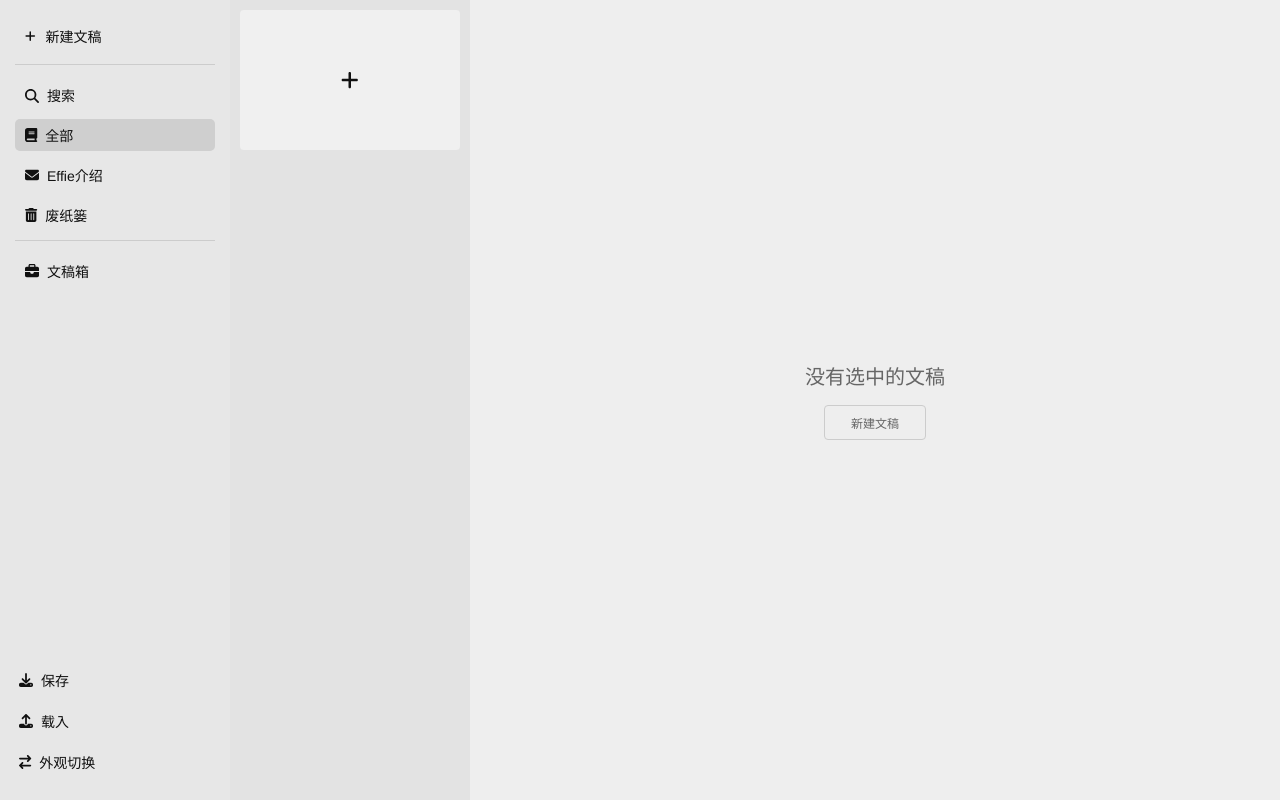
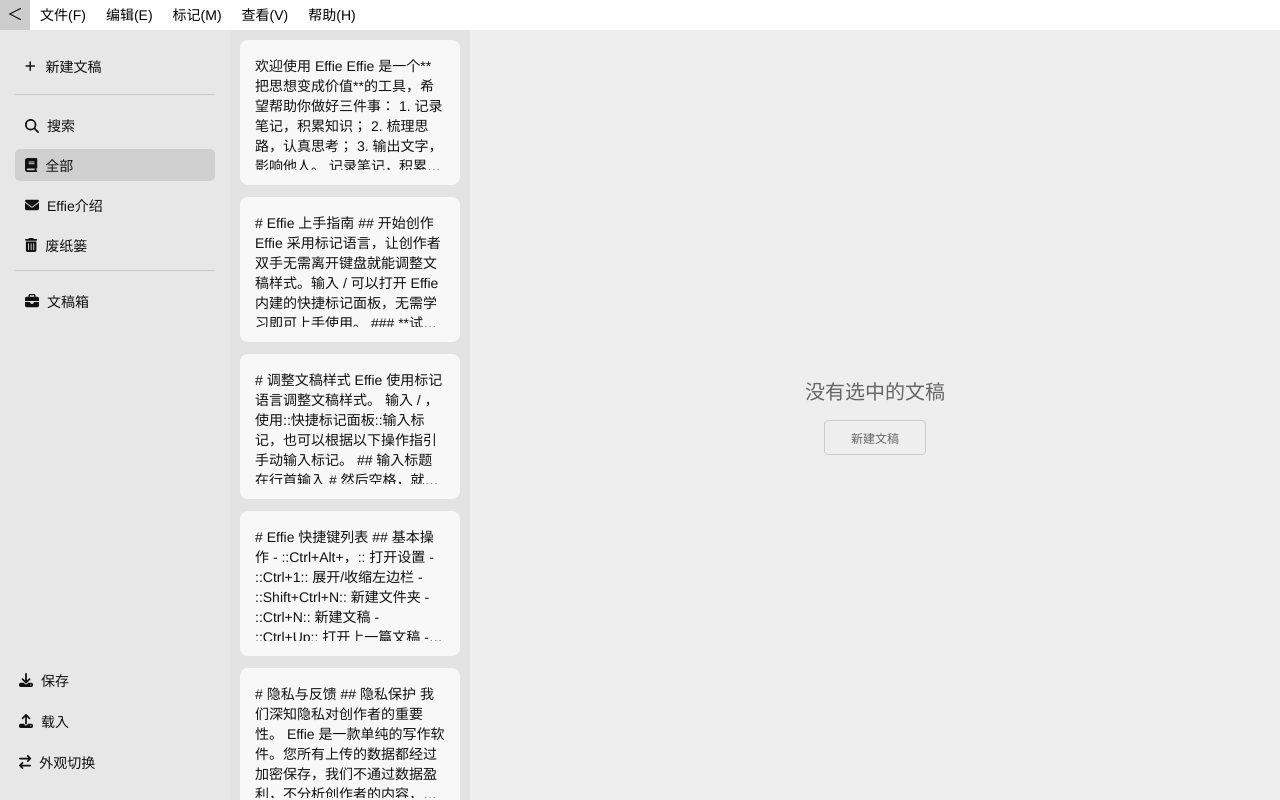
Before and after one commit to RoronuaHong/EffieWebVer, a React app in the folder effiewebver/: page /all-notes in a window 1280 px wide. Built offline with nearby package versions, Linux system fonts and the light colour scheme.

Commit message:
fix all-notes part

```diff
--- a/effiewebver/src/EffieWebVer.scss
+++ b/effiewebver/src/EffieWebVer.scss
@@ -5,9 +5,11 @@
 
 .EffieWebVer {
   display: flex;
+  height: 100vh;
+  padding-top: 30px;
   align-items: center;
   justify-items: center;
-  height: 100vh;
+  box-sizing: border-box;
 }
 
 .empty-state {
@@ -36,11 +38,11 @@
 }
 
 body {
+  font-family: Helvetica,Arial,sans-serif;
   background-color: #FFFFFF;
-  color: #666666;
-  font-family: Helvetica,Arial,sans-serif;
   font-size: 12px;
   text-align: left;
+  color: #666666;
 }
 
 select {
@@ -210,7 +212,8 @@
         cursor: pointer;
       }
       &.active {
-        background: #6a6a6a;
+        // background: #6a6a6a;
+        background: #5269e9;
       }
     }
   }
--- a/effiewebver/src/EffieWebVer.tsx
+++ b/effiewebver/src/EffieWebVer.tsx
@@ -47,7 +47,7 @@
           <title>EffieWebVer</title>
           <meta name='description' content='EffieWebVer' />
         </Helmet>
-        {/* <NavList /> */}
+        <NavList />
         <SideNavbar />
         <Routes>
           <Route path='/' element={
--- a/effiewebver/src/components/NavList/index.tsx
+++ b/effiewebver/src/components/NavList/index.tsx
@@ -36,7 +36,9 @@
       </div>
       <div className='nav-list'>
         {list.map(item => (
-          <div className='nav-li'>{item.name}</div>
+          <div className='nav-li' key={item.id}>
+            {item.name}
+          </div>
         ))}
       </div>
     </div>
--- a/effiewebver/src/components/Note/index.scss
+++ b/effiewebver/src/components/Note/index.scss
@@ -49,15 +49,16 @@
   background: #fff;
   textarea {
     width: 100%;
-    height: 99.811vh;
+    height: 96.811vh;
     min-width: 500px;
-    padding: 100px 300px;
-    font-size: 26px;
+    padding: 50px 300px;
+    line-height: 24px;
     border: none;
     outline: none;
     resize: none;
     background: #fff;
     box-sizing: border-box;
+    font-size: 20px;
     // overflow: hidden;
   }
 }
--- a/effiewebver/src/components/Note/index.tsx
+++ b/effiewebver/src/components/Note/index.tsx
@@ -58,9 +58,6 @@
     list = effieInfo.effieList
   }
 
-
-  // console.log(effieInfo.effieList)
-
   return (
     <div className="note">
       {list.length === 0 && <div className="note-content">
--- a/effiewebver/src/components/NoteList/index.scss
+++ b/effiewebver/src/components/NoteList/index.scss
@@ -31,7 +31,8 @@
       cursor: pointer;
     }
     &.active {
-      background: #cfcfcf;
+      // background: #cfcfcf;
+      background: #5269e9;
     }
   }
   .note-card {
@@ -61,7 +62,9 @@
       cursor: pointer;
     }
     &.active {
-      background: #cfcfcf;
+      // background: #cfcfcf;
+      background: #5269e9;
+      color: #fff;
     }
     .note-empty-text {
       display: flex;
--- a/effiewebver/src/components/NoteList/index.tsx
+++ b/effiewebver/src/components/NoteList/index.tsx
@@ -10,6 +10,9 @@
   title: string,
   cardList?: Array<Object>
 }
+
+
+let activeNum = 0
 
 const NoteList: FC<IProps> = (): ReactElement => {
   const location = useLocation()
@@ -33,12 +36,12 @@
   let curList = [] as any
 
   if(location.pathname.indexOf(`all-notes`) > - 1) {
-    curList = effieInfo.allNotes
+    curList = [...effieInfo.allNotes, ...effieInfo.effieList]
   } else if(location.pathname.indexOf(`intro`) > -1) {
     curList = effieInfo.effieList
   }
 
-  const pathname = (location.pathname).split('/')[1]
+  let pathname = (location.pathname).split('/')[1]
 
   return (
     <div className='note-list'>
@@ -48,16 +51,23 @@
             <FontAwesomeIcon className='icon' icon={faPlus} />
           </div>
           :
-          (curList.map((item: any) =>
+          (curList.map((item: any) => {
+            if(item.cate === `intro`) {
+              pathname = item.cate
+            }
+
+            return (
               <NavLink
                 key={item && item.id}
+                // className={activeNum === item.id ? `note-card active` : `note-card`}
                 className={`note-card`}
                 to={`/${pathname}/${item && item.id}`}>
                   <div className='desc-content'>
                     {item && (item.desc || <div className={`note-empty-text`}>空白文档</div>)}
                   </div>
               </NavLink>
-          ))
+            )
+          }))
         }
       </div>
     </div>
--- a/effiewebver/src/context/EffieContext.tsx
+++ b/effiewebver/src/context/EffieContext.tsx
@@ -12,12 +12,14 @@
     mode: string,
     allNotes: {
       id: string,
+      cate: string,
       desc: string,
       createdAt: Number,
       updatedAt: Number
     }[],
     effieList: {
       id: string,
+      cate: string,
       desc: string,
     }[]
   },
@@ -37,6 +39,7 @@
     allNotes: [],
     effieList: [{
       id: Date.now() + '' + Math.ceil(Math.random() * 1000),
+      cate: `intro`,
       desc: `
         欢迎使用 Effie
 
@@ -152,6 +155,7 @@
       `
     }, {
       id: Date.now() + '' + Math.ceil(Math.random() * 1000),
+      cate: `intro`,
       desc: `
           # Effie 上手指南
 
@@ -201,6 +205,7 @@
         `
       }, {
         id: Date.now() + '' + Math.ceil(Math.random() * 1000),
+        cate: `intro`,
         desc: `
         # 调整文稿样式
 
@@ -241,6 +246,7 @@
       `
     }, {
       id: Date.now() + '' + Math.ceil(Math.random() * 1000),
+      cate: `intro`,
       desc: `
         # Effie 快捷键列表
 
@@ -305,6 +311,7 @@
       `
     }, {
       id: Date.now() + '' + Math.ceil(Math.random() * 1000),
+      cate: `intro`,
       desc: `
         # 隐私与反馈
 
--- a/effiewebver/src/store/index.tsx
+++ b/effiewebver/src/store/index.tsx
@@ -4,6 +4,7 @@
     allNotes: {
       id: string,
       desc: string,
+      cate: string,
       createdAt: Number,
       updatedAt: Number
     }[],
@@ -20,6 +21,7 @@
     mode: 'light',
     allNotes: [{
       id: ``,
+      cate: 'all-note',
       desc: ``,
       createdAt: 0,
       updatedAt: 0
```
Lines whose indentation alone changed are shown as unchanged.
